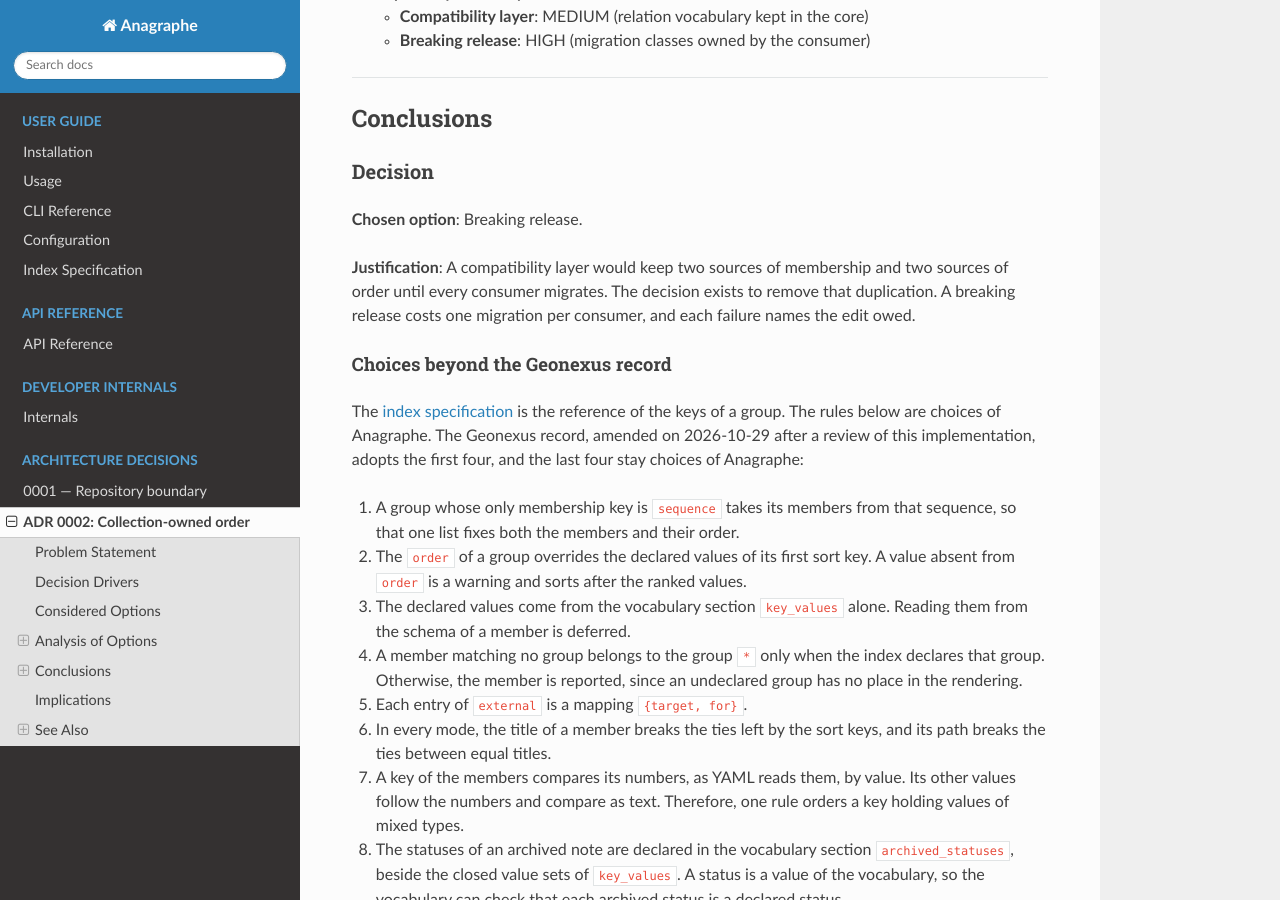
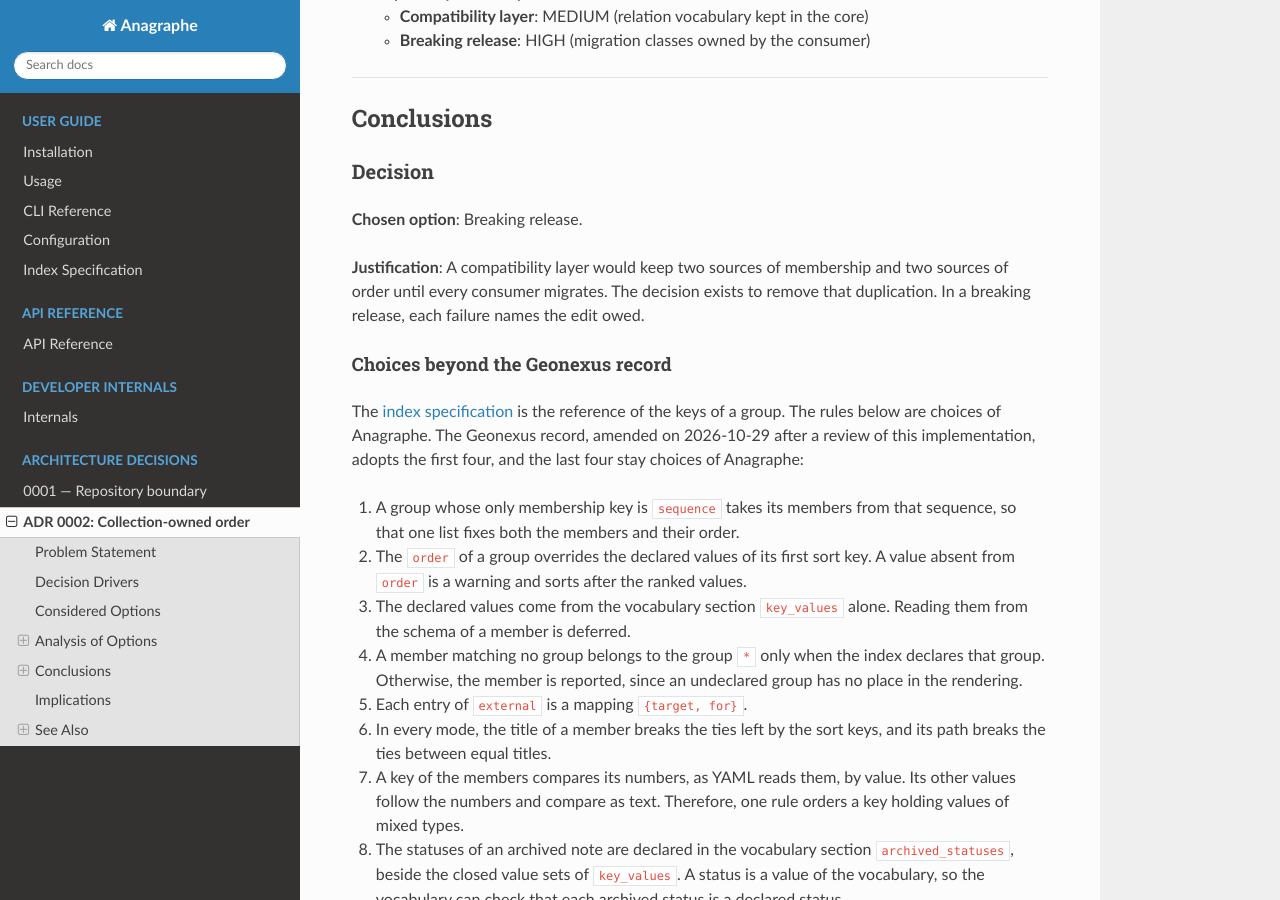
Before and after one commit to esther-poniatowski/anagraphe, a Sphinx documentation site: the page built from docs/adr/0002-collection-owned-order.md, in a window 1280 px wide and 900 px high, scrolled down 2390 px. Built offline with Sphinx 7.4.7 and the Read the Docs theme 3.1.0, drawn with Linux system fonts in a browser that asks for light colours.

Commit message:
docs(adr): Drop the migration cost from ADR 0002
  - Remove "costs one migration per consumer" from the breaking
    release, and keep that each failure names the edit owed

Co-Authored-By: Claude Opus 5.5 <noreply@anthropic.com>

```diff
--- a/docs/adr/0002-collection-owned-order.md
+++ b/docs/adr/0002-collection-owned-order.md
@@ -109,8 +109,8 @@ constructions.
 **Chosen option**: Breaking release.
 
 **Justification**: A compatibility layer would keep two sources of membership and two sources of
-order until every consumer migrates. The decision exists to remove that duplication. A breaking
-release costs one migration per consumer, and each failure names the edit owed.
+order until every consumer migrates. The decision exists to remove that duplication. In a breaking
+release, each failure names the edit owed.
 
 #### Choices beyond the Geonexus record
 
```
